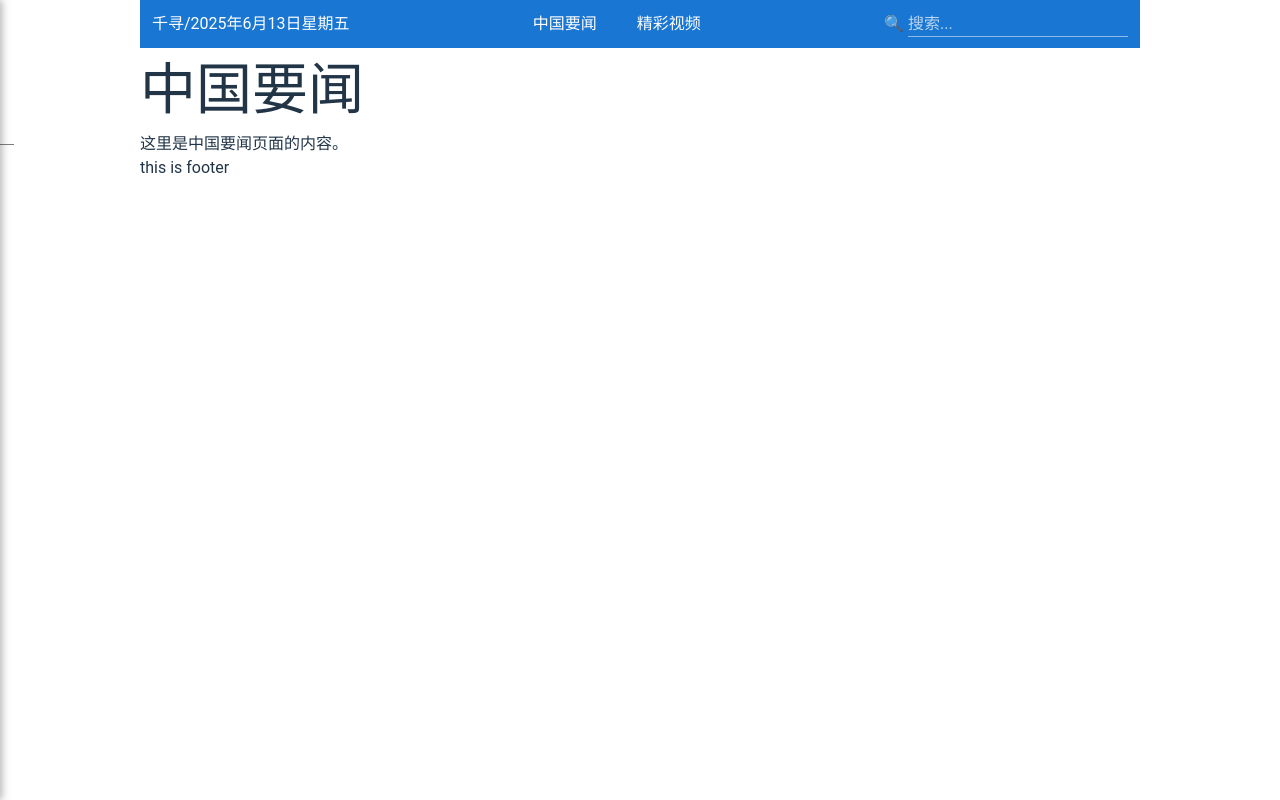
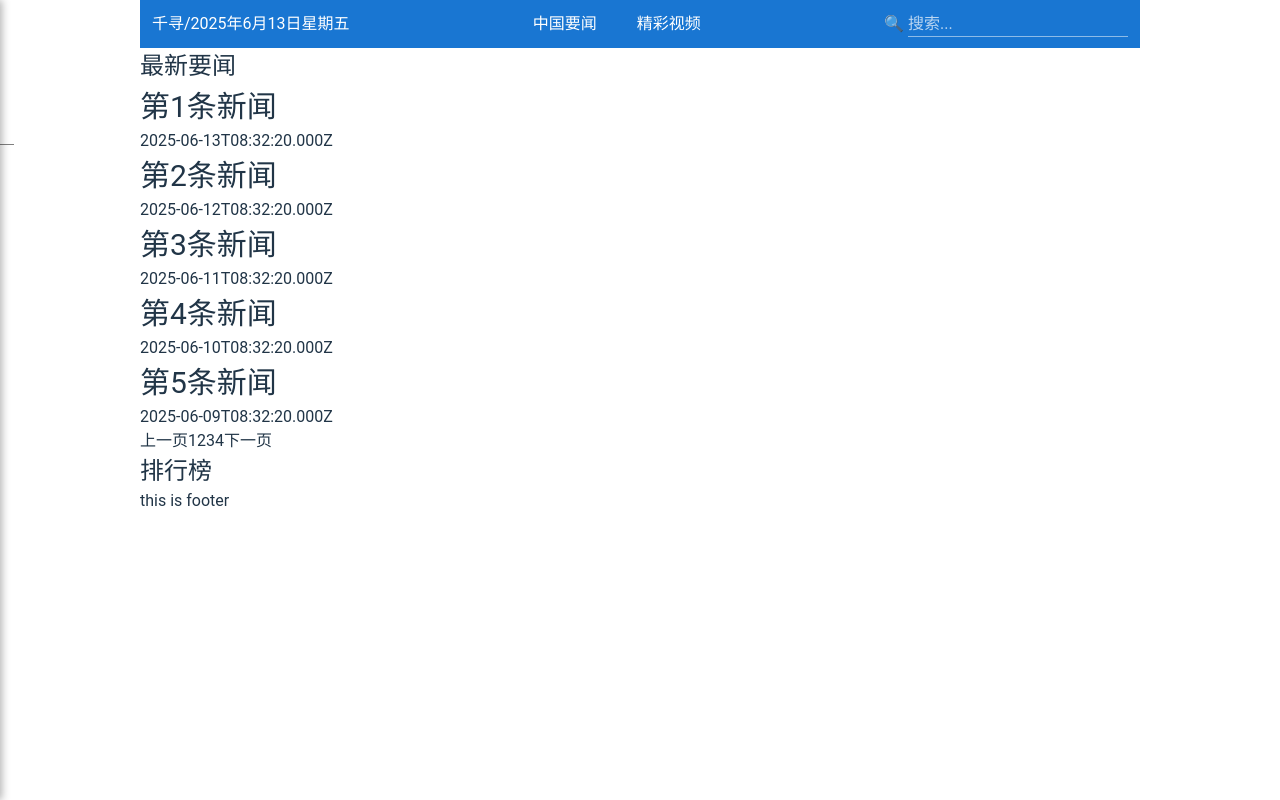
Before and after one commit to lwnl/qianxun-next, a Next.js app: page /news in a window 1280 px wide. Built offline with nearby package versions, Linux system fonts and the light colour scheme.

Commit message:
要闻页面，页面切换

```diff
--- /dev/null
+++ b/src/app/news/mockData.ts
@@ -0,0 +1,26 @@
+export const newsList = Array.from({ length: 20 }, (_, index) => {
+  const date = new Date();
+  date.setDate(date.getDate() - index); // 今天开始，往前推一天、两天...
+  return {
+    id: index + 1,
+    title: `第${index + 1}条新闻`,
+    content: `这是第${index + 1}条新闻的简短内容， ${randomText(100)}。`,
+    editor: `编辑${index + 1}`,
+    createdAt: date.toISOString(),
+  };
+}) as {
+  id: number;
+  title: string;
+  content: string;
+  editor: string;
+  createdAt: string;
+}[];
+
+function randomText (length: number): string {
+  let text = ''
+  for (let i = 0; i < length; i++) {
+    const charCode = Math.floor(Math.random() * (0x9FA5 - 0x4E00)) + 0x4E00
+    text += String.fromCharCode(charCode)
+  }
+  return text
+}
--- a/src/app/news/page.tsx
+++ b/src/app/news/page.tsx
@@ -1,8 +1,58 @@
+"use client";
+
+import { newsList } from "./mockData";
+import { useState } from "react";
+
+const pageSize: number = 5;
+const totalPages: number = Math.floor(newsList.length / pageSize);
+
 export default function NewsPage() {
+  const [currentPage, setCurrentPage] = useState<number>(1);
+
+  const currentNewsList = newsList.slice(
+    (currentPage - 1) * pageSize,
+    currentPage * pageSize
+  );
+
   return (
-    <div>
-      <h1>中国要闻</h1>
-      <p>这里是中国要闻页面的内容。</p>
-    </div>
+    <>
+      <h4>最新要闻</h4>
+      <div className="important-news">
+        {currentNewsList.map((news) => (
+          <div key={news.id}>
+            <h3>{news.title}</h3>
+            <p>{news.createdAt}</p>
+          </div>
+        ))}
+      </div>
+
+      <div>
+        <span
+          onClick={() => {
+            setCurrentPage(Math.max(currentPage - 1, 1));
+          }}
+        >
+          上一页
+        </span>
+
+        {Array.from({ length: totalPages }).map((_, index) => (
+          <span key={index} onClick={() => setCurrentPage(index + 1)}>
+            {index + 1}
+          </span>
+        ))}
+
+        <span
+          onClick={() => {
+            setCurrentPage(Math.min(currentPage + 1, totalPages));
+          }}
+        >
+          下一页
+        </span>
+      </div>
+
+      <div className="ranking-list">
+        <h4>排行榜</h4>
+      </div>
+    </>
   );
 }
```
